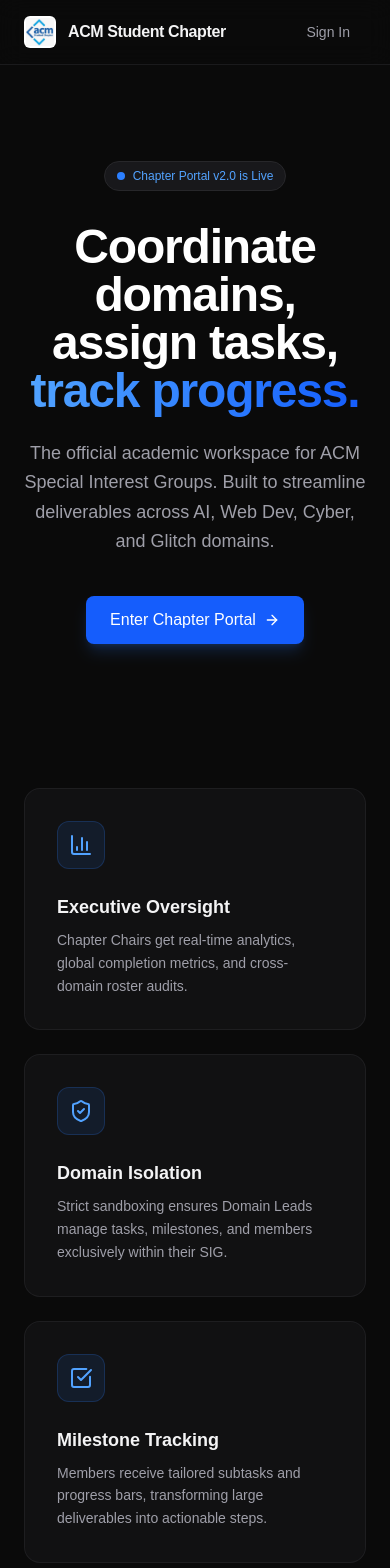
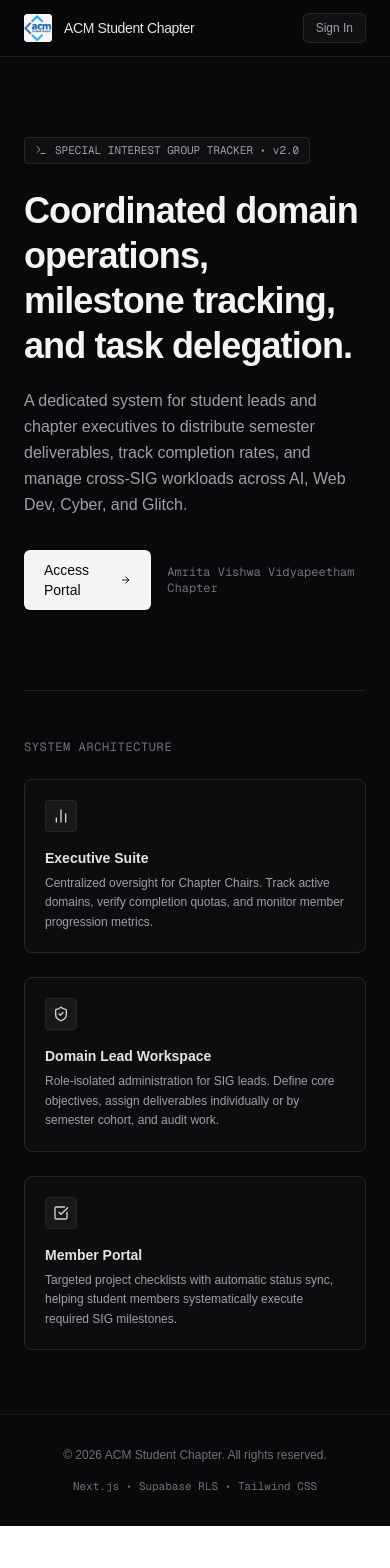
Before and after one commit to venkatjyoshitpotnuru/acm-sig-tracker, a Next.js app: page / in a window 390 px wide. Shown: the top 1568 px of the page. After the commit the page ends 1526 px from the top, so only its background shows below. Built offline with nearby package versions, Linux system fonts and the light colour scheme.

Commit message:
Refactor landing page design and fix login state

```diff
--- a/app/login/page.tsx
+++ b/app/login/page.tsx
@@ -1,106 +1,135 @@
 'use client';
 
-import { useState } from 'react';
+import { useState, useEffect } from 'react';
+import Image from 'next/image';
 import { useRouter } from 'next/navigation';
 import { createClient } from '@/lib/supabase/client';
 import { Loader2 } from 'lucide-react';
-import { Toaster, toast } from 'sonner';
 
 export default function LoginPage() {
-  const [isSignUp, setIsSignUp] = useState(false);
-  const [fullName, setFullName] = useState('');
-  const [rollNumber, setRollNumber] = useState('');
-  const [password, setPassword] = useState('');
-  const [loading, setLoading] = useState(false);
-
   const router = useRouter();
   const supabase = createClient();
 
-  // FIXED: Changed from @chapter.local to @student.acm.org to pass Supabase validation
-  const getAuthEmail = (roll: string) => `${roll.trim().toLowerCase().replace(/[^a-z0-9]/g, '')}@student.acm.org`;
+  const [isSignUp, setIsSignUp] = useState(false);
+  const [rollNumber, setRollNumber] = useState('');
+  const [fullName, setFullName] = useState('');
+  const [password, setPassword] = useState('');
+  const [loading, setLoading] = useState(false);
+  const [errorMsg, setErrorMsg] = useState<string | null>(null);
 
-  const handleAuth = async (e: React.FormEvent) => {
+  // Clear loading state on mount or when switching modes
+  useEffect(() => {
+    setLoading(false);
+    setErrorMsg(null);
+  }, [isSignUp]);
+
+  const handleSubmit = async (e: React.FormEvent) => {
     e.preventDefault();
+    setErrorMsg(null);
     setLoading(true);
 
-    const authEmail = getAuthEmail(rollNumber);
-    const cleanRollNumber = rollNumber.trim().toUpperCase();
+    const formattedRoll = rollNumber.trim().toUpperCase();
+    const mappedEmail = `${formattedRoll.toLowerCase()}@student.acm.org`;
 
     try {
       if (isSignUp) {
-        const { data: signUpData, error: signUpErr } = await supabase.auth.signUp({
-          email: authEmail,
-          password,
+        // Sign Up Flow
+        const { data: signUpData, error: signUpError } = await supabase.auth.signUp({
+          email: mappedEmail,
+          password: password,
           options: {
-            data: { full_name: fullName, roll_number: cleanRollNumber }
+            data: {
+              full_name: fullName.trim(),
+              roll_number: formattedRoll,
+              role: 'MEMBER',
+            },
+          },
+        });
+
+        if (signUpError) throw signUpError;
+
+        if (signUpData.user) {
+          router.replace('/dashboard/member');
+          return;
         }
+      } else {
+        // Sign In Flow
+        const { data: signInData, error: signInError } = await supabase.auth.signInWithPassword({
+          email: mappedEmail,
+          password: password,
         });
-        if (signUpErr) throw signUpErr;
 
-        // Ensure profile is updated just in case database triggers miss it
-        if (signUpData.user) {
-          await supabase.from('profiles').update({
-            full_name: fullName,
-            roll_number: cleanRollNumber
-          }).eq('id', signUpData.user.id);
+        if (signInError) throw signInError;
+
+        if (signInData.user) {
+          // Fetch user profile to route correctly by role
+          const { data: profile, error: profileError } = await supabase
+            .from('profiles')
+            .select('role')
+            .eq('id', signInData.user.id)
+            .single();
+
+          if (profileError || !profile) {
+            router.replace('/dashboard/member');
+            return;
           }
 
-        toast.success('Account created! Logging you in...');
+          const role = profile.role?.toUpperCase();
+          if (role === 'CHAIR') {
+            router.replace('/dashboard/chair');
+          } else if (role === 'LEAD') {
+            router.replace('/dashboard/lead');
+          } else {
+            router.replace('/dashboard/member');
           }
-
-      // Execute Login
-      const { data: authData, error: authErr } = await supabase.auth.signInWithPassword({
-        email: authEmail,
-        password
-      });
-      if (authErr) throw authErr;
-
-      // Intelligent Routing
-      if (authData.user) {
-        // Double check profile roll number exists on login
-        await supabase.from('profiles').update({ roll_number: cleanRollNumber }).eq('id', authData.user.id);
-
-        const [ { data: profile }, { data: leadCheck } ] = await Promise.all([
-          supabase.from('profiles').select('global_role').eq('id', authData.user.id).maybeSingle(),
-          supabase.from('sig_memberships').select('role').eq('user_id', authData.user.id).in('role', ['LEAD', 'CO_LEAD']).limit(1)
-        ]);
-
-        if (profile?.global_role === 'CHAIR') router.push('/dashboard/chair');
-        else if (leadCheck && leadCheck.length > 0) router.push('/dashboard/lead');
-        else router.push('/dashboard/member');
+          return;
+        }
       }
     } catch (err: any) {
-      toast.error(err.message || 'Authentication failed. Please check your credentials.');
+      console.error('Authentication Error:', err);
+      setErrorMsg(err.message || 'Authentication failed. Please check your credentials.');
+    } finally {
+      // Release button loading state if navigation has not unmounted the view
       setLoading(false);
     }
   };
 
   return (
-    <div className="min-h-screen bg-[#0a0a0a] flex items-center justify-center p-4 selection:bg-blue-500/30">
-      <Toaster position="top-center" theme="dark" richColors toastOptions={{ className: 'border-zinc-800 bg-zinc-900' }} />
-
-      <div className="w-full max-w-md bg-zinc-900/50 border border-zinc-800/60 p-8 rounded-2xl shadow-2xl backdrop-blur-xl">
+    <div className="min-h-screen bg-[#0a0a0a] text-zinc-100 flex items-center justify-center p-4">
+      <div className="w-full max-w-md bg-zinc-900/60 border border-zinc-800/80 rounded-2xl p-8 backdrop-blur-xl shadow-2xl">
         <div className="flex flex-col items-center mb-8">
-          <div className="bg-white p-2 rounded-lg flex items-center justify-center h-16 w-16 mb-6 shadow-md">
-            <img src="/acm-logo.jpg" alt="ACM Logo" className="h-full w-full object-contain" />
+          <div className="relative h-14 w-14 overflow-hidden rounded-xl bg-white flex items-center justify-center mb-4 p-1 shadow-inner">
+            <Image
+              src="/acm-logo.jpg"
+              alt="ACM Logo"
+              fill
+              className="object-contain p-1"
+              priority
+            />
           </div>
-          <h1 className="text-2xl font-semibold text-zinc-100 tracking-tight">Chapter Portal</h1>
-          <p className="text-sm text-zinc-500 mt-1.5 text-center">
-            {isSignUp ? 'Create your workspace account.' : 'Sign in to access your deliverables.'}
+          <h1 className="text-2xl font-bold tracking-tight text-white">Chapter Portal</h1>
+          <p className="text-xs text-zinc-400 mt-1">
+            {isSignUp ? 'Create your ACM Chapter account' : 'Sign in to access your deliverables.'}
           </p>
         </div>
 
-        <form className="space-y-4" onSubmit={handleAuth}>
+        {errorMsg && (
+          <div className="mb-6 p-3 rounded-lg bg-red-500/10 border border-red-500/20 text-xs text-red-400 text-center">
+            {errorMsg}
+          </div>
+        )}
+
+        <form onSubmit={handleSubmit} className="space-y-4">
           {isSignUp && (
             <div>
               <label className="block text-xs font-medium text-zinc-400 mb-1.5">Full Name</label>
               <input
                 type="text"
+                required
                 value={fullName}
                 onChange={(e) => setFullName(e.target.value)}
-                className="w-full bg-zinc-950 border border-zinc-800 rounded-lg px-4 py-2.5 text-sm text-zinc-200 outline-none focus:border-zinc-600 focus:ring-1 focus:ring-zinc-600 transition-all"
-                placeholder="e.g. Alan Turing"
-                required={isSignUp}
+                placeholder="e.g. John Doe"
+                className="w-full px-3.5 py-2.5 rounded-lg bg-zinc-950 border border-zinc-800 text-zinc-100 placeholder-zinc-600 text-sm focus:outline-none focus:ring-1 focus:ring-blue-500 focus:border-blue-500 transition-colors"
               />
             </div>
           )}
@@ -109,11 +138,11 @@ export default function LoginPage() {
             <label className="block text-xs font-medium text-zinc-400 mb-1.5">Roll Number</label>
             <input
               type="text"
+              required
               value={rollNumber}
-              onChange={(e) => setRollNumber(e.target.value.toUpperCase())}
-              className="w-full bg-zinc-950 border border-zinc-800 rounded-lg px-4 py-2.5 text-sm text-zinc-200 outline-none focus:border-zinc-600 focus:ring-1 focus:ring-zinc-600 transition-all uppercase"
+              onChange={(e) => setRollNumber(e.target.value)}
               placeholder="e.g. CB.EN.U4AIE24000"
-              required
+              className="w-full px-3.5 py-2.5 rounded-lg bg-zinc-950 border border-zinc-800 text-zinc-100 placeholder-zinc-600 text-sm uppercase focus:outline-none focus:ring-1 focus:ring-blue-500 focus:border-blue-500 transition-colors"
             />
           </div>
 
@@ -121,32 +150,38 @@ export default function LoginPage() {
             <label className="block text-xs font-medium text-zinc-400 mb-1.5">Password</label>
             <input
               type="password"
+              required
               value={password}
               onChange={(e) => setPassword(e.target.value)}
-              className="w-full bg-zinc-950 border border-zinc-800 rounded-lg px-4 py-2.5 text-sm text-zinc-200 outline-none focus:border-zinc-600 focus:ring-1 focus:ring-zinc-600 transition-all"
-              placeholder="••••••••"
-              required
+              placeholder="••••••"
+              className="w-full px-3.5 py-2.5 rounded-lg bg-zinc-950 border border-zinc-800 text-zinc-100 placeholder-zinc-600 text-sm focus:outline-none focus:ring-1 focus:ring-blue-500 focus:border-blue-500 transition-colors"
             />
           </div>
 
-          <div className="pt-4 flex flex-col gap-3">
           <button
             type="submit"
             disabled={loading}
-              className="w-full bg-blue-600 hover:bg-blue-500 text-white rounded-lg px-4 py-2.5 text-sm font-medium transition-colors shadow-sm disabled:opacity-50 flex justify-center items-center h-10"
+            className="w-full mt-2 py-2.5 px-4 rounded-lg bg-blue-600 hover:bg-blue-500 disabled:opacity-50 text-white font-medium text-sm transition-colors flex items-center justify-center min-h-[42px]"
           >
-              {loading ? <Loader2 className="h-4 w-4 animate-spin" /> : (isSignUp ? 'Create Account' : 'Sign In')}
+            {loading ? (
+              <Loader2 className="h-4 w-4 animate-spin text-white" />
+            ) : isSignUp ? (
+              'Create Account'
+            ) : (
+              'Sign In'
+            )}
           </button>
+        </form>
+
+        <div className="mt-6 text-center">
           <button
             type="button"
-              onClick={() => { setIsSignUp(!isSignUp); setPassword(''); }}
-              disabled={loading}
-              className="w-full bg-transparent hover:bg-zinc-800/50 border border-zinc-800 text-zinc-300 rounded-lg px-4 py-2.5 text-sm font-medium transition-colors disabled:opacity-50 h-10"
+            onClick={() => setIsSignUp(!isSignUp)}
+            className="text-xs text-zinc-500 hover:text-zinc-300 transition-colors"
           >
             {isSignUp ? 'Already have an account? Sign In' : 'New here? Create Account'}
           </button>
         </div>
-        </form>
       </div>
     </div>
   );
--- a/app/page.tsx
+++ b/app/page.tsx
@@ -1,90 +1,112 @@
 import Link from 'next/link';
 import Image from 'next/image';
-import { ArrowRight, BarChart3, ShieldCheck, CheckSquare } from 'lucide-react';
+import { ArrowRight, BarChart2, ShieldCheck, CheckSquare, Terminal } from 'lucide-react';
 
 export default function LandingPage() {
   return (
-    <div className="min-h-screen bg-[#0a0a0a] text-zinc-100 selection:bg-blue-500/30">
-      {/* Navbar */}
-      <nav className="border-b border-zinc-800/60 bg-[#0a0a0a]/80 backdrop-blur-md sticky top-0 z-50">
-        <div className="max-w-7xl mx-auto px-6 h-16 flex items-center justify-between">
+    <div className="min-h-screen bg-[#09090b] text-zinc-100 selection:bg-zinc-800">
+      {/* Top Utility Header */}
+      <nav className="border-b border-zinc-800/80 bg-[#09090b]/90 backdrop-blur-md sticky top-0 z-50">
+        <div className="max-w-6xl mx-auto px-6 h-14 flex items-center justify-between">
           <div className="flex items-center gap-3">
-            <div className="relative h-8 w-8 overflow-hidden rounded-md bg-white flex items-center justify-center">
+            <div className="relative h-7 w-7 overflow-hidden rounded bg-white flex items-center justify-center p-0.5">
               <Image
                 src="/acm-logo.jpg"
                 alt="ACM Logo"
                 fill
-                className="object-contain p-0.5"
+                className="object-contain"
                 priority
               />
             </div>
-            <span className="font-semibold tracking-tight text-zinc-100">ACM Student Chapter</span>
+            <span className="font-medium text-sm tracking-tight text-zinc-200">
+              ACM Student Chapter
+            </span>
           </div>
-          <Link href="/login" className="text-sm font-medium text-zinc-400 hover:text-zinc-100 transition-colors px-4 py-2">
+          <Link
+            href="/login"
+            className="text-xs font-medium text-zinc-400 hover:text-zinc-100 transition-colors border border-zinc-800 hover:border-zinc-700 bg-zinc-900/60 px-3 py-1.5 rounded-md"
+          >
             Sign In
           </Link>
         </div>
       </nav>
 
-      {/* Hero Section */}
-      <main className="max-w-7xl mx-auto px-6 pt-24 pb-16 text-center">
-        <div className="inline-flex items-center gap-2 px-3 py-1.5 rounded-full bg-zinc-900 border border-zinc-800 text-xs font-medium text-blue-400 mb-8">
-          <span className="relative flex h-2 w-2">
-            <span className="animate-ping absolute inline-flex h-full w-full rounded-full bg-blue-400 opacity-75"></span>
-            <span className="relative inline-flex rounded-full h-2 w-2 bg-blue-500"></span>
-          </span>
-          Chapter Portal v2.0 is Live
+      {/* Main Hero Header */}
+      <main className="max-w-6xl mx-auto px-6 pt-20 pb-16">
+        <div className="max-w-3xl">
+          {/* Institutional Status Badge */}
+          <div className="inline-flex items-center gap-2 px-2.5 py-1 rounded border border-zinc-800 bg-zinc-900/50 text-[11px] font-mono text-zinc-400 mb-6">
+            <Terminal className="h-3 w-3 text-zinc-400" />
+            <span>SPECIAL INTEREST GROUP TRACKER &bull; v2.0</span>
+          </div>
+
+          <h1 className="text-4xl md:text-5xl font-semibold tracking-tight text-zinc-100 mb-5 leading-tight">
+            Coordinated domain operations, milestone tracking, and task delegation.
+          </h1>
+
+          <p className="text-zinc-400 text-base md:text-lg mb-8 leading-relaxed font-normal">
+            A dedicated system for student leads and chapter executives to distribute semester deliverables, track completion rates, and manage cross-SIG workloads across AI, Web Dev, Cyber, and Glitch.
+          </p>
+
+          <div className="flex items-center gap-4">
+            <Link
+              href="/login"
+              className="inline-flex items-center gap-2 bg-zinc-100 hover:bg-white text-zinc-950 px-5 py-2.5 rounded-md text-sm font-medium transition"
+            >
+              Access Portal <ArrowRight className="h-3.5 w-3.5" />
+            </Link>
+            <span className="text-xs text-zinc-500 font-mono">
+              Amrita Vishwa Vidyapeetham Chapter
+            </span>
+          </div>
         </div>
 
-        <h1 className="text-5xl md:text-7xl font-bold tracking-tight text-white mb-6 max-w-4xl mx-auto">
-          Coordinate domains, assign tasks, <span className="text-transparent bg-clip-text bg-gradient-to-r from-blue-400 to-blue-600">track progress.</span>
-        </h1>
+        {/* Structured Architectural Overview */}
+        <div className="mt-20 border-t border-zinc-800/80 pt-12">
+          <div className="mb-6">
+            <p className="text-xs font-mono uppercase tracking-wider text-zinc-500">System Architecture</p>
+          </div>
 
-        <p className="text-zinc-400 text-lg md:text-xl max-w-2xl mx-auto mb-10 leading-relaxed">
-          The official academic workspace for ACM Special Interest Groups. Built to streamline deliverables across AI, Web Dev, Cyber, and Glitch domains.
-        </p>
+          <div className="grid md:grid-cols-3 gap-6">
+            <div className="p-5 rounded-lg border border-zinc-800 bg-zinc-900/30">
+              <div className="h-8 w-8 rounded border border-zinc-800 bg-zinc-900 flex items-center justify-center text-zinc-300 mb-4">
+                <BarChart2 className="h-4 w-4" />
+              </div>
+              <h3 className="text-sm font-semibold text-zinc-200 mb-1.5">Executive Suite</h3>
+              <p className="text-xs text-zinc-400 leading-relaxed">
+                Centralized oversight for Chapter Chairs. Track active domains, verify completion quotas, and monitor member progression metrics.
+              </p>
+            </div>
 
-        <Link href="/login" className="inline-flex items-center gap-2 bg-blue-600 hover:bg-blue-500 text-white px-6 py-3 rounded-lg font-medium transition shadow-lg shadow-blue-500/20">
-          Enter Chapter Portal <ArrowRight className="h-4 w-4" />
-        </Link>
+            <div className="p-5 rounded-lg border border-zinc-800 bg-zinc-900/30">
+              <div className="h-8 w-8 rounded border border-zinc-800 bg-zinc-900 flex items-center justify-center text-zinc-300 mb-4">
+                <ShieldCheck className="h-4 w-4" />
+              </div>
+              <h3 className="text-sm font-semibold text-zinc-200 mb-1.5">Domain Lead Workspace</h3>
+              <p className="text-xs text-zinc-400 leading-relaxed">
+                Role-isolated administration for SIG leads. Define core objectives, assign deliverables individually or by semester cohort, and audit work.
+              </p>
+            </div>
+
+            <div className="p-5 rounded-lg border border-zinc-800 bg-zinc-900/30">
+              <div className="h-8 w-8 rounded border border-zinc-800 bg-zinc-900 flex items-center justify-center text-zinc-300 mb-4">
+                <CheckSquare className="h-4 w-4" />
+              </div>
+              <h3 className="text-sm font-semibold text-zinc-200 mb-1.5">Member Portal</h3>
+              <p className="text-xs text-zinc-400 leading-relaxed">
+                Targeted project checklists with automatic status sync, helping student members systematically execute required SIG milestones.
+              </p>
+            </div>
+          </div>
+        </div>
       </main>
 
-      {/* Features Grid */}
-      <section className="max-w-7xl mx-auto px-6 py-20">
-        <div className="grid md:grid-cols-3 gap-6">
-          {[
-            {
-              icon: BarChart3,
-              title: 'Executive Oversight',
-              desc: 'Chapter Chairs get real-time analytics, global completion metrics, and cross-domain roster audits.'
-            },
-            {
-              icon: ShieldCheck,
-              title: 'Domain Isolation',
-              desc: 'Strict sandboxing ensures Domain Leads manage tasks, milestones, and members exclusively within their SIG.'
-            },
-            {
-              icon: CheckSquare,
-              title: 'Milestone Tracking',
-              desc: 'Members receive tailored subtasks and progress bars, transforming large deliverables into actionable steps.'
-            }
-          ].map((feature, i) => (
-            <div key={i} className="bg-zinc-900/50 border border-zinc-800/60 rounded-2xl p-8 hover:bg-zinc-900 transition-colors">
-              <div className="h-12 w-12 bg-blue-500/10 border border-blue-500/20 rounded-xl flex items-center justify-center text-blue-400 mb-6">
-                <feature.icon className="h-6 w-6" />
-              </div>
-              <h3 className="text-lg font-semibold text-zinc-100 mb-2">{feature.title}</h3>
-              <p className="text-sm text-zinc-400 leading-relaxed">{feature.desc}</p>
-            </div>
-          ))}
+      {/* Structural Footer */}
+      <footer className="border-t border-zinc-900 py-8">
+        <div className="max-w-6xl mx-auto px-6 flex flex-col sm:flex-row items-center justify-between gap-4 text-xs text-zinc-500">
+          <p>&copy; 2026 ACM Student Chapter. All rights reserved.</p>
+          <p className="font-mono text-[11px]">Next.js &bull; Supabase RLS &bull; Tailwind CSS</p>
         </div>
-      </section>
-
-      {/* Footer */}
-      <footer className="border-t border-zinc-800/60 py-8 text-center">
-        <p className="text-xs text-zinc-600 font-medium">
-          &copy; 2026 ACM Student Chapter. All rights reserved.
-        </p>
       </footer>
     </div>
   );
```
Also changed, not shown: app/dashboard/layout.tsx (+124 -75 lines). Lines whose indentation alone changed are shown as unchanged.
